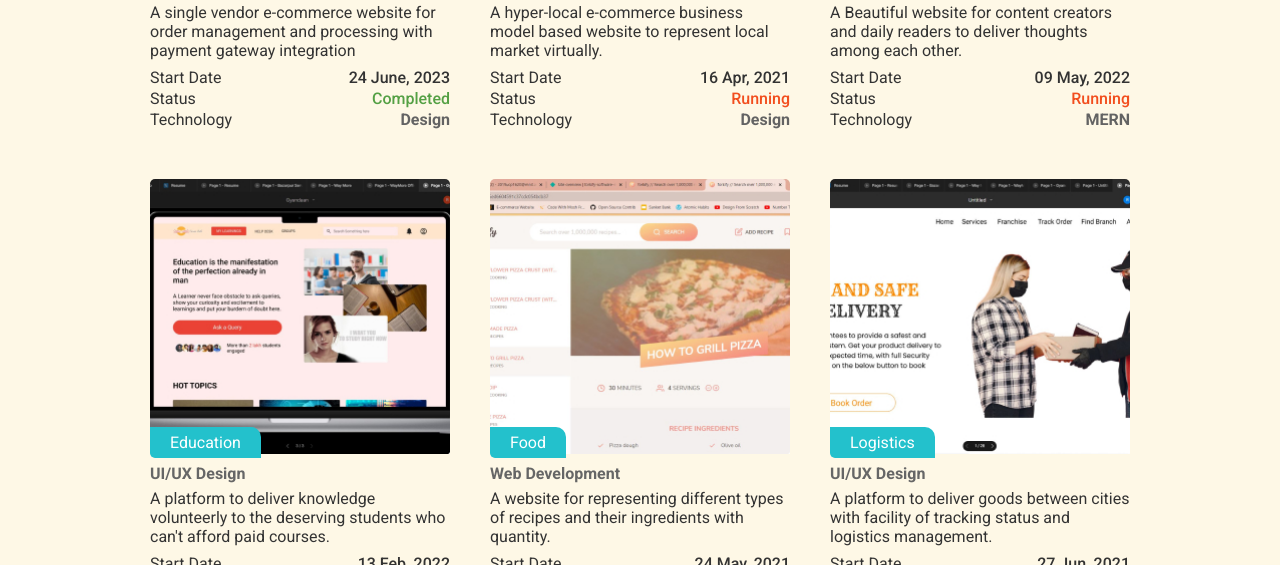
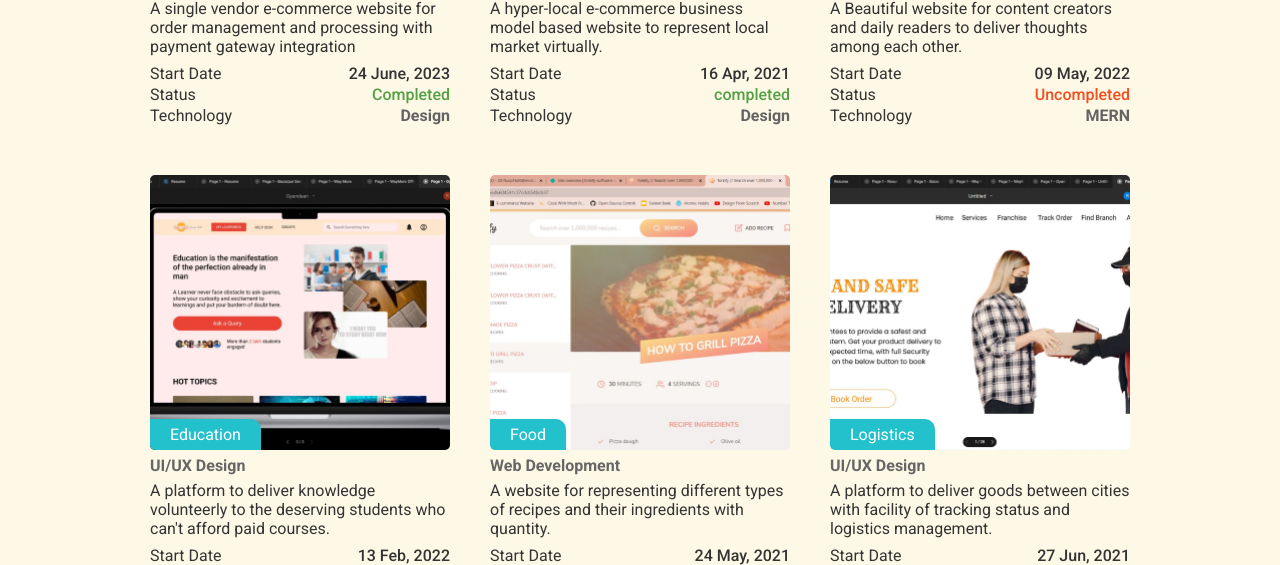
Before and after one commit to Rakeshsoni7296/My-Portfolio, a website: page template/projects.html in a window 1280 px wide. Shown: the part 535-1100 px from the top of the page. Drawn offline with Linux system fonts and the light colour scheme.

Commit message:
minor changes done

```diff
--- a/static/styles/projects.css
+++ b/static/styles/projects.css
@@ -24,6 +24,7 @@
   position: relative;
   overflow: hidden;
   border-radius: 5px;
+  height: 275px;
 }
 
 .project-cat{
--- a/template/projects.html
+++ b/template/projects.html
@@ -80,7 +80,7 @@
             </div>
             <div class="prj-status">
               <div>Status</div>
-              <div class="run">Running</div>
+              <div class="done">completed</div>
             </div>
             <div class="project-tech">
               <div>Technology</div>
@@ -107,7 +107,7 @@
             </div>
             <div class="prj-status">
               <div>Status</div>
-              <div class="run">Running</div>
+              <div class="run">Uncompleted</div>
             </div>
             <div class="project-tech">
               <div>Technology</div>
```
Also changed, not shown: static/imgs/swiftCart.jpg.
